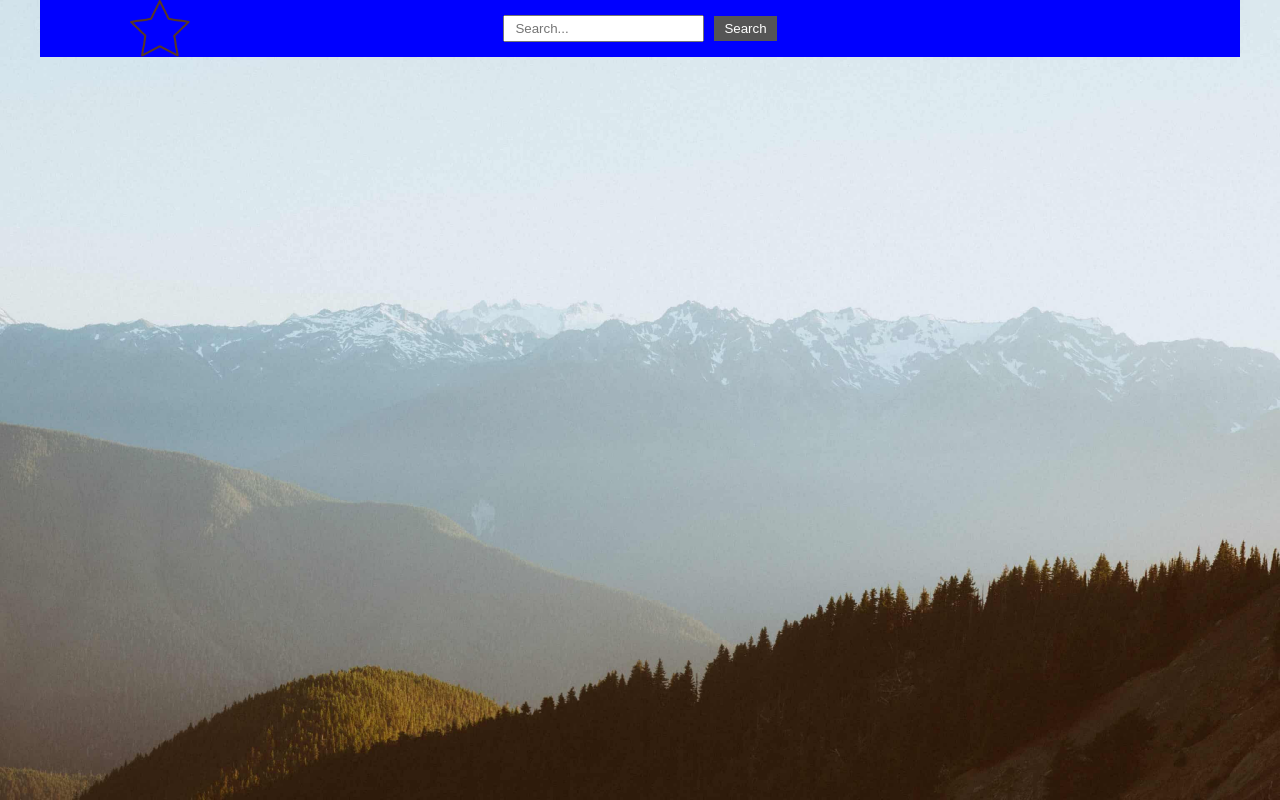
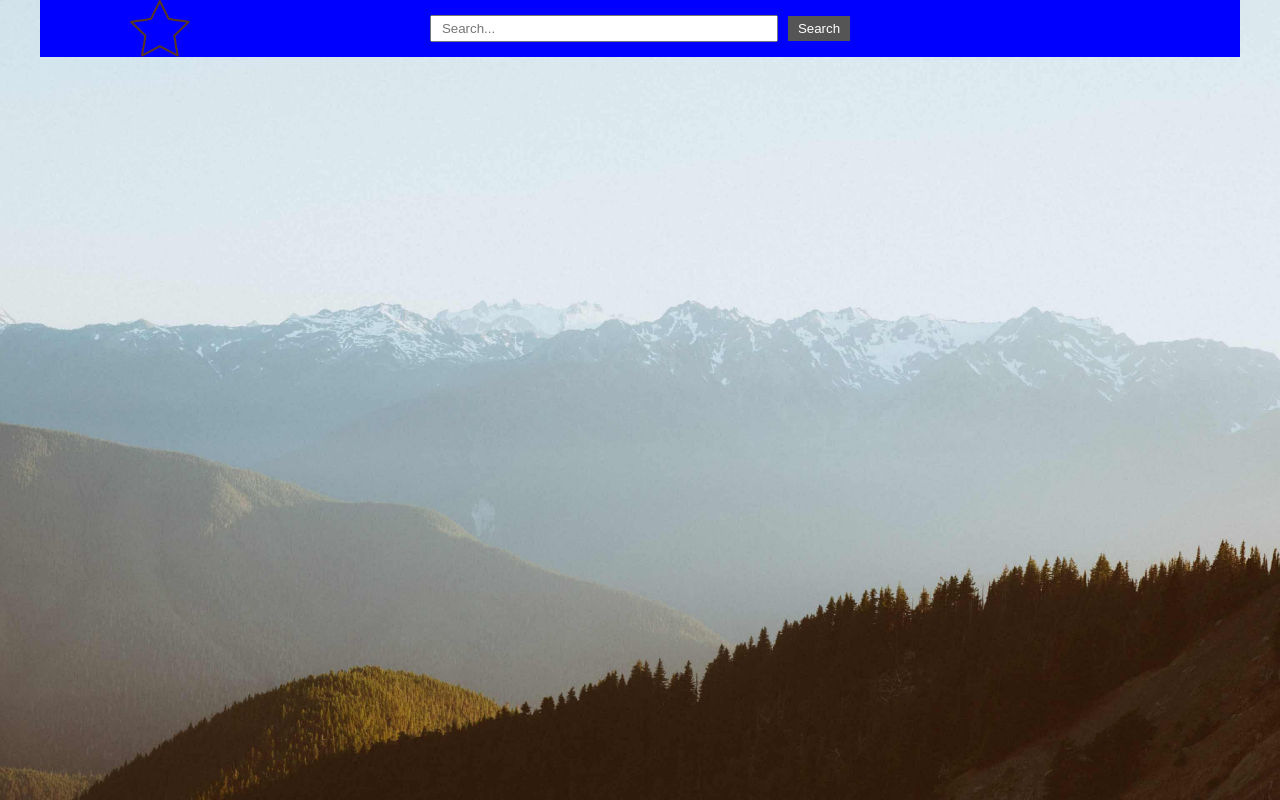
Before and after one commit to JAbarca09/TrentsWeatherApplication, a React (Create React App) app in the folder weatherapp/: page / in a window 1280 px wide. Built offline with nearby package versions, Linux system fonts and the light colour scheme.

Commit message:
Add min-width and percentage width to searchBar

```diff
--- a/weatherapp/src/components/SearchBar.module.css
+++ b/weatherapp/src/components/SearchBar.module.css
@@ -24,6 +24,8 @@
 .searchBar {
   margin-right: 10px;
   padding: 4px 10px;
+  width: 45%;
+  min-width: 120px;
 }
 
 .button {
```
